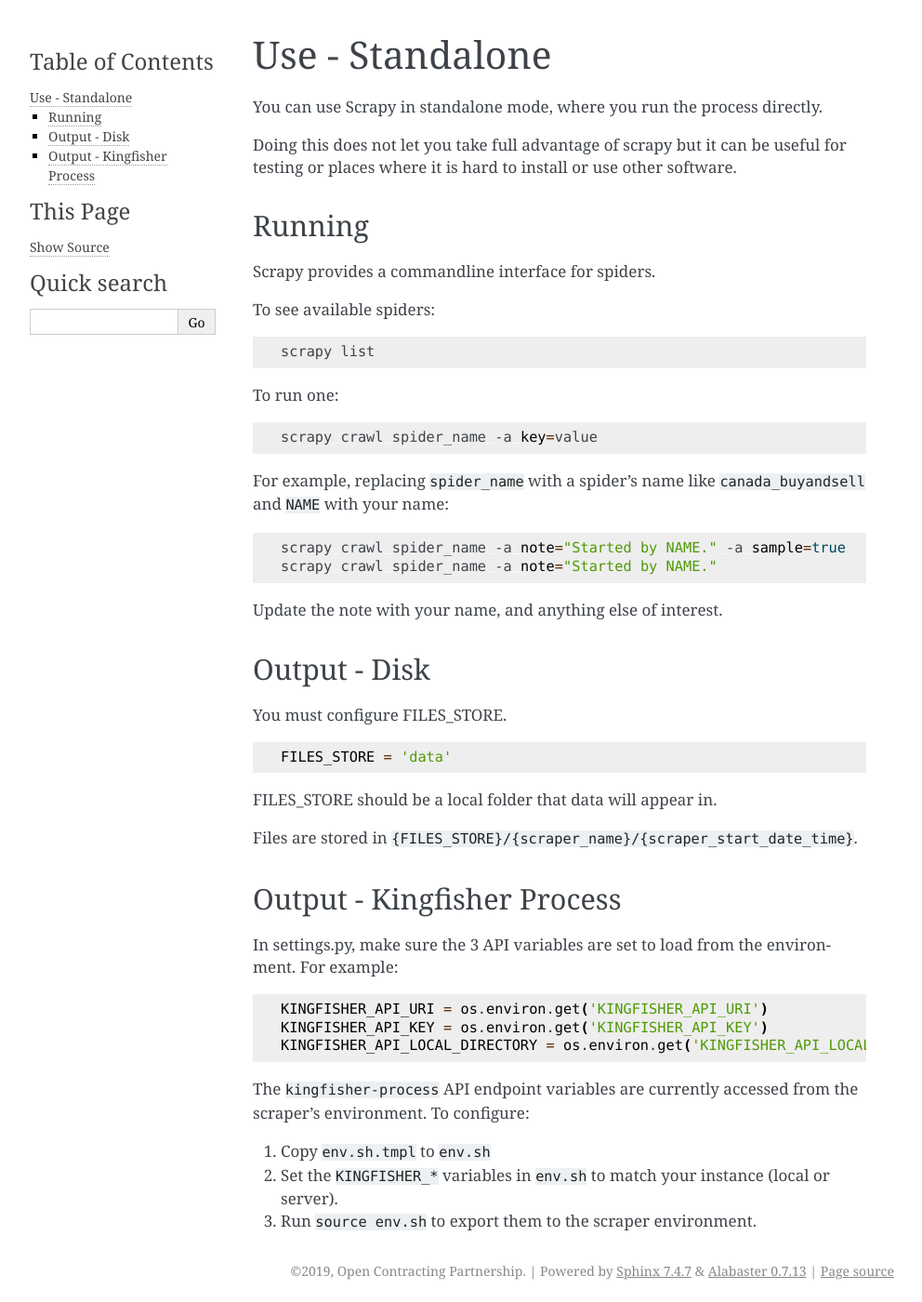
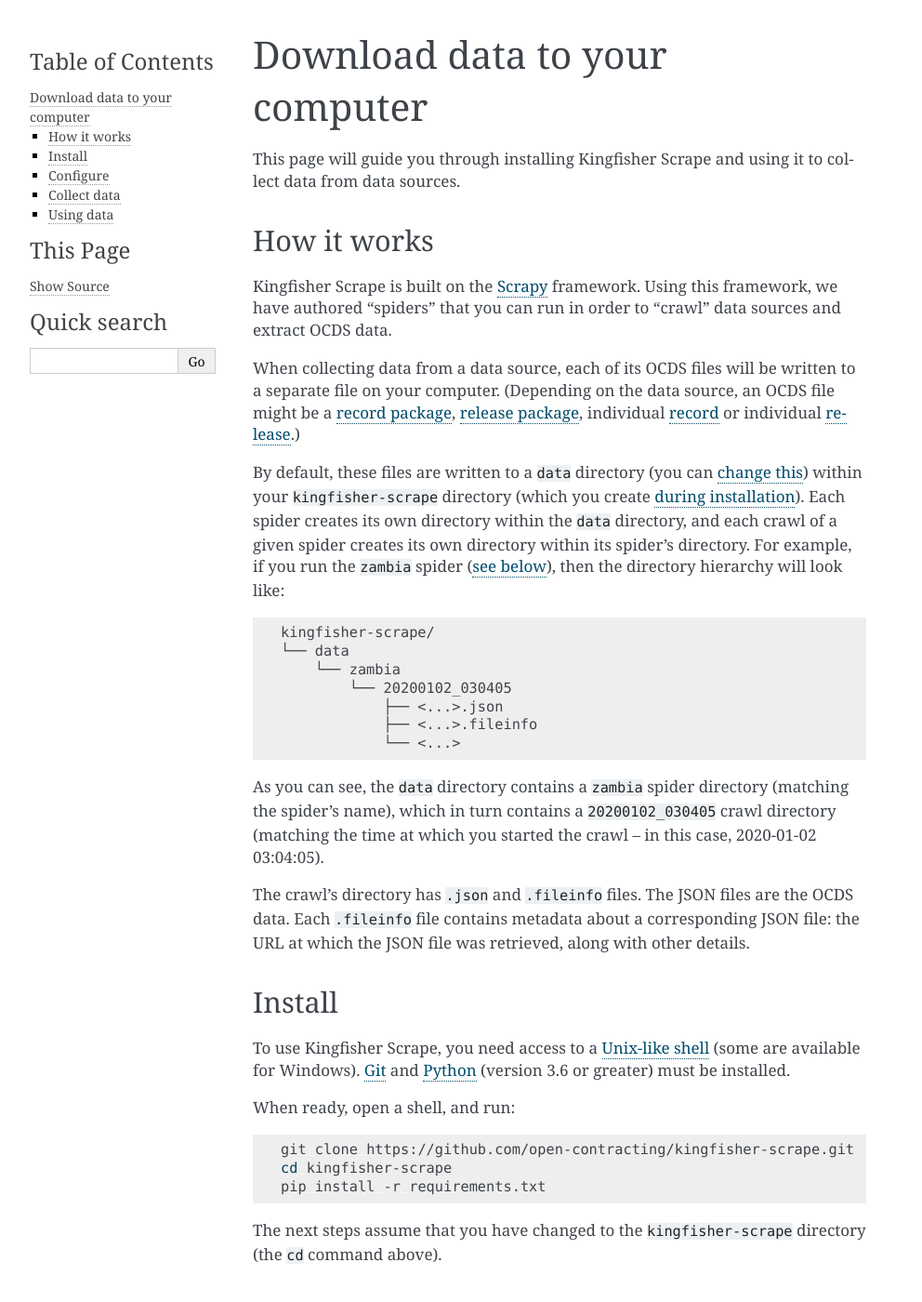
Before and after one commit to open-contracting/kingfisher-collect, a Sphinx documentation site: the page built from docs/use-cases/local.rst, in a window 1280 px wide and 1400 px high. Shown: the whole window at 93% size, without its empty margins (148-1140 px from the left). Built offline with Sphinx 7.4.7, drawn with Linux system fonts in a browser that asks for light colours; some of the changed text lies outside the part shown.

Commit message:
Rewrite standalone docs to be more user friendly, closes #174

```diff
--- a/docs/index.rst
+++ b/docs/index.rst
@@ -1,7 +1,7 @@
 OCDS Kingfisher Scrape
 ======================
 
-Kingfisher Scrape is a tool for downloading OCDS data and storing it on disk and/or sending it to an instance of `Kingfisher Process <https://kingfisher-process.readthedocs.io/>`_ for processing. It's built on the `Scrapy <https://scrapy.org/>`_ crawler framework.
+Kingfisher Scrape is a tool for downloading OCDS data and storing it on disk and/or sending it to an instance of `Kingfisher Process <https://kingfisher-process.readthedocs.io/>`_ for processing.
 
 You can:
 
--- a/docs/use-cases/local.rst
+++ b/docs/use-cases/local.rst
@@ -1,64 +1,89 @@
-Use - Standalone
-================
+Download data to your computer
+==============================
 
-You can use Scrapy in standalone mode, where you run the process directly.
+This page will guide you through installing Kingfisher Scrape and using it to collect data from data sources.
 
-Doing this does not let you take full advantage of scrapy but it can be useful for testing or places where it is hard to install or use other software.
+How it works
+------------
 
-Running
+Kingfisher Scrape is built on the `Scrapy <https://scrapy.org/>`_ framework. Using this framework, we have authored "spiders" that you can run in order to "crawl" data sources and extract OCDS data.
+
+When collecting data from a data source, each of its OCDS files will be written to a separate file on your computer. (Depending on the data source, an OCDS file might be a `record package <https://standard.open-contracting.org/latest/en/schema/record_package/>`__, `release package <https://standard.open-contracting.org/latest/en/schema/release_package/>`__, individual `record <https://standard.open-contracting.org/latest/en/schema/records_reference/>`__ or individual `release <https://standard.open-contracting.org/latest/en/schema/reference/>`__.)
+
+By default, these files are written to a ``data`` directory (you can :ref:`change this<configure>`) within your ``kingfisher-scrape`` directory (which you create :ref:`during installation<install>`). Each spider creates its own directory within the ``data`` directory, and each crawl of a given spider creates its own directory within its spider's directory. For example, if you run the ``zambia`` spider (:ref:`see below<collect-data>`), then the directory hierarchy will look like:
+
+.. code-block:: none
+
+   kingfisher-scrape/
+   └── data
+       └── zambia
+           └── 20200102_030405
+               ├── <...>.json
+               ├── <...>.fileinfo
+               └── <...>
+
+As you can see, the ``data`` directory contains a ``zambia`` spider directory (matching the spider's name), which in turn contains a ``20200102_030405`` crawl directory (matching the time at which you started the crawl – in this case, 2020-01-02 03:04:05).
+
+The crawl's directory has ``.json`` and ``.fileinfo`` files. The JSON files are the OCDS data. Each ``.fileinfo`` file contains metadata about a corresponding JSON file: the URL at which the JSON file was retrieved, along with other details.
+
+.. _install:
+
+Install
 -------
 
-Scrapy provides a commandline interface for spiders.
+To use Kingfisher Scrape, you need access to a `Unix-like shell <https://en.wikipedia.org/wiki/Shell_(computing)>`__ (some are available for Windows). `Git <https://git-scm.com>`__ and `Python <https://www.python.org>`__ (version 3.6 or greater) must be installed.
 
-To see available spiders:
+When ready, open a shell, and run:
+
+.. code-block:: bash
+
+   git clone https://github.com/open-contracting/kingfisher-scrape.git
+   cd kingfisher-scrape
+   pip install -r requirements.txt
+
+The next steps assume that you have changed to the ``kingfisher-scrape`` directory (the ``cd`` command above).
+
+.. _configure:
+
+Configure
+---------
+
+To use a different directory than the ``data`` directory to store files, change the ``FILES_STORE`` variable in ``kingfisher_scrapy/settings.py``. It can be a relative directory (like ``data``) or an absolute directory (like ``/home/user/path``).
+
+.. code-block:: python
+
+   FILES_STORE = '/home/user/path'
+
+.. _collect-data:
+
+Collect data
+------------
+
+You're now ready to collect data!
+
+To list the spiders you can run:
 
 .. code-block:: bash
 
     scrapy list
 
-To run one:
+The spiders are given short names, which might be ambiguous. If you're unsure which spider to run, you can compare their names to the list of `OCDS publishers <https://www.open-contracting.org/worldwide/#/table>`__, or contact the OCDS Helpdesk at data@open-contracting.org.
+
+To run a spider (that is, start a "crawl"), replace ``spider_name`` below with the name of a spider from ``scrapy list`` above:
 
 .. code-block:: bash
 
-    scrapy crawl spider_name -a key=value
+    scrapy crawl spider_name
 
-For example, replacing ``spider_name`` with a spider's name like ``canada_buyandsell`` and ``NAME`` with your name:
+To download only a sample of the available data, add the ``sample=true`` spider argument:
 
 .. code-block:: bash
 
-    scrapy crawl spider_name -a note="Started by NAME." -a sample=true
-    scrapy crawl spider_name -a note="Started by NAME."
+    scrapy crawl spider_name -a sample=true
 
-Update the note with your name, and anything else of interest.
+Scrapy will then output a log of its activity.
 
-Output - Disk
--------------
+Using data
+----------
 
-You must configure FILES_STORE.
-
-.. code-block:: python
-
-    FILES_STORE = 'data'
-
-FILES_STORE should be a local folder that data will appear in.
-
-Files are stored in ``{FILES_STORE}/{scraper_name}/{scraper_start_date_time}``.
-
-
-Output - Kingfisher Process
----------------------------
-
-In settings.py, make sure the 3 API variables are set to load from the environment. For example:
-
-.. code-block:: python
-
-    KINGFISHER_API_URI = os.environ.get('KINGFISHER_API_URI')
-    KINGFISHER_API_KEY = os.environ.get('KINGFISHER_API_KEY')
-    KINGFISHER_API_LOCAL_DIRECTORY = os.environ.get('KINGFISHER_API_LOCAL_DIRECTORY')
-
-
-The ``kingfisher-process`` API endpoint variables are currently accessed from the scraper's environment. To configure:
-
-1. Copy ``env.sh.tmpl`` to ``env.sh``
-2. Set the ``KINGFISHER_*`` variables in ``env.sh`` to match your instance (local or server).
-3. Run ``source env.sh`` to export them to the scraper environment.
+You should now have a crawl directory within the ``data`` directory containing OCDS files. For help using data, read about `using open contracting data <https://www.open-contracting.org/data/data-use/>`__.
--- a/docs/use-cases/private.rst
+++ b/docs/use-cases/private.rst
@@ -1,5 +1,5 @@
-Use - Hosted Kingfisher
-=======================
+Download data to OCP's servers
+==============================
 
 A hosted version of kingfisher-scrape is maintained by OCP for internal use. If you require access but don't have it, contact Open Data Services Co-Op.
 
--- a/docs/use-cases/scrapyd.rst
+++ b/docs/use-cases/scrapyd.rst
@@ -1,5 +1,5 @@
-Use - Scrapyd
-=============
+Download data to a remote server
+================================
 
 You can use a Scrapyd instance to run your scrapers.
 
```
